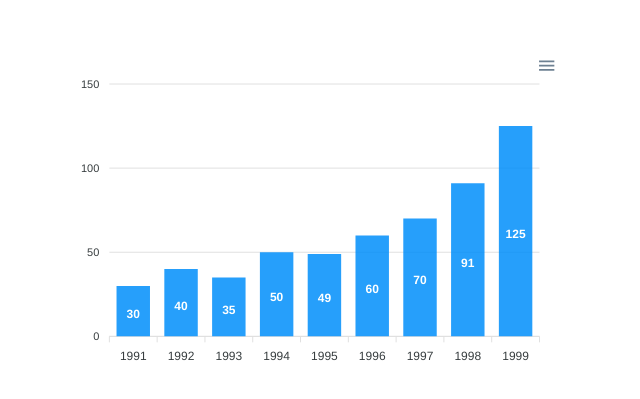
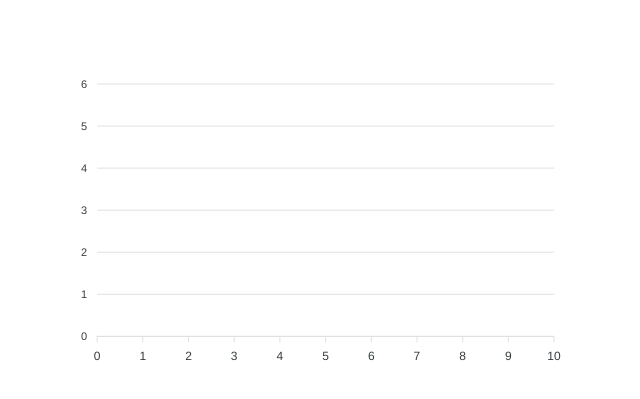
Before and after one commit to davidheineback/apexchart-nextjs-dev, a Next.js app: page / in a window 1280 px wide. Shown: the part 179-578 px from the top of the page, without its empty margins (326-966 px from the left). Built offline with nearby package versions, Linux system fonts and the light colour scheme.

Commit message:
refactor: add datepicker

```diff
--- a/components/Barchart.tsx
+++ b/components/Barchart.tsx
@@ -1,17 +1,24 @@
-import { AppProps } from 'next/app'
 import React from 'react'
 import Chart from 'react-apexcharts'
+import moment from 'moment'
+import { GlobalStateContext } from '../components/GlobalState'
 
 interface ChartData {
   label: string
   value: number
 }
 
-type Easing = "linear" | "easein" | "easeout" | "easeinout" | undefined
-const easyingType: Easing = "linear"
+type Easing = 'linear' | 'easein' | 'easeout' | 'easeinout' | undefined
+const easyingType: Easing = 'linear'
 
+function Barchart({ data = [] }: { data: ChartData[] }) {
+  const { dateFrom, dateTo } = React.useContext(GlobalStateContext)
 
-function Barchart ({ data = [] }: { data: ChartData[] }) {
+  data = data.filter(({ label }) => {
+    console.log(label)
+    return moment(label, 'YYYY/MM/DD').isBetween(dateFrom, dateTo)
+  })
+
   const [options, setOptions] = React.useState({
     chart: {
       id: 'apexchart-example',
@@ -41,7 +48,6 @@ function Barchart ({ data = [] }: { data: ChartData[] }) {
     },
   ])
 
-
   return (
     <Chart
       options={options}
--- /dev/null
+++ b/components/DatePicker.tsx
@@ -0,0 +1,37 @@
+import * as React from 'react'
+import TextField from '@mui/material/TextField'
+import DateRangePicker, { DateRange } from '@mui/lab/DateRangePicker'
+import AdapterDateFns from '@mui/lab/AdapterDateFns'
+import LocalizationProvider from '@mui/lab/LocalizationProvider'
+import Box from '@mui/material/Box'
+import { GlobalStateContext } from './GlobalState'
+
+export default function DatePicker() {
+  const [value, setValue] = React.useState<DateRange<Date>>([null, null])
+
+  const { setDateFrom, setDateTo } = React.useContext(GlobalStateContext)
+
+  return (
+    <LocalizationProvider dateAdapter={AdapterDateFns}>
+      <DateRangePicker
+        calendars={1}
+        value={value}
+        onChange={(newValue) => {
+          console.log(newValue)
+          setValue(newValue)
+          if (newValue[0] && newValue[1]) {
+            setDateFrom(newValue[0])
+            setDateTo(newValue[1])
+          }
+        }}
+        renderInput={(startProps, endProps) => (
+          <React.Fragment>
+            <TextField {...startProps} />
+            <Box sx={{ mx: 2 }}> to </Box>
+            <TextField {...endProps} />
+          </React.Fragment>
+        )}
+      />
+    </LocalizationProvider>
+  )
+}
--- /dev/null
+++ b/components/GlobalState.tsx
@@ -0,0 +1,42 @@
+import React, { useState, useEffect } from 'react'
+import moment from 'moment'
+
+const initalState: StateInterface = {
+  dateFrom: null,
+  dateTo: null,
+  setDateFrom: () => undefined,
+  setDateTo: () => undefined,
+}
+
+export const GlobalStateContext = React.createContext(initalState)
+
+interface StateInterface {
+  dateFrom: Date | null
+  dateTo: Date | null
+  setDateFrom: (date: Date) => void
+  setDateTo: (date: Date) => void
+}
+
+export default function GlobalState({
+  children,
+}: {
+  children: React.ReactNode
+}) {
+  const [dateFrom, setDateFrom] = useState(
+    new Date(moment().format('YYYY/MM/DD'))
+  )
+  const [dateTo, setDateTo] = useState(new Date(moment().format('YYYY/MM/DD')))
+
+  const state: StateInterface = {
+    dateFrom,
+    setDateFrom,
+    dateTo,
+    setDateTo,
+  }
+
+  return (
+    <GlobalStateContext.Provider value={state}>
+      {children}
+    </GlobalStateContext.Provider>
+  )
+}
--- a/pages/_app.tsx
+++ b/pages/_app.tsx
@@ -1,8 +1,13 @@
 import '../styles/globals.css'
 import type { AppProps } from 'next/app'
+import GlobalState from '../components/GlobalState'
 
 function MyApp({ Component, pageProps }: AppProps) {
-  return <Component {...pageProps} />
+  return (
+    <GlobalState>
+      <Component {...pageProps} />
+    </GlobalState>
+  )
 }
 
 export default MyApp
--- a/pages/index.tsx
+++ b/pages/index.tsx
@@ -3,19 +3,21 @@ import type { NextPage } from 'next'
 import Head from 'next/head'
 import styles from '../styles/Home.module.css'
 import dynamic from 'next/dynamic'
+import DatePicker from '../components/DatePicker'
 
 const Barchart = dynamic(() => import('../components/Barchart'), { ssr: false })
 
 const dataset = [
-  { label: '1991', value: 30 },
-  { label: '1992', value: 40 },
-  { label: '1993', value: 35 },
-  { label: '1994', value: 50 },
-  { label: '1995', value: 49 },
-  { label: '1996', value: 60 },
-  { label: '1997', value: 70 },
-  { label: '1998', value: 91 },
-  { label: '1999', value: 125 },
+  { label: '2013/01/01', value: 35 },
+  { label: '2014/01/01', value: 50 },
+  { label: '2015/01/01', value: 49 },
+  { label: '2016/01/01', value: 60 },
+  { label: '2017/01/01', value: 70 },
+  { label: '2018/01/01', value: 91 },
+  { label: '2019/01/01', value: 125 },
+  { label: '2021/01/01', value: 30 },
+  { label: '2021/06/01', value: 80 },
+  { label: '2022/01/01', value: 40 },
 ]
 
 const Home: NextPage = () => {
@@ -33,6 +35,7 @@ const Home: NextPage = () => {
       </Head>
 
       <main className={styles.main}>
+        <DatePicker></DatePicker>
         {renderChart && <Barchart data={dataset} />}
       </main>
     </div>
```
Also changed, not shown: package.json (+8 -2 lines), 1 other file (tests, documents, lock files or other folders).
